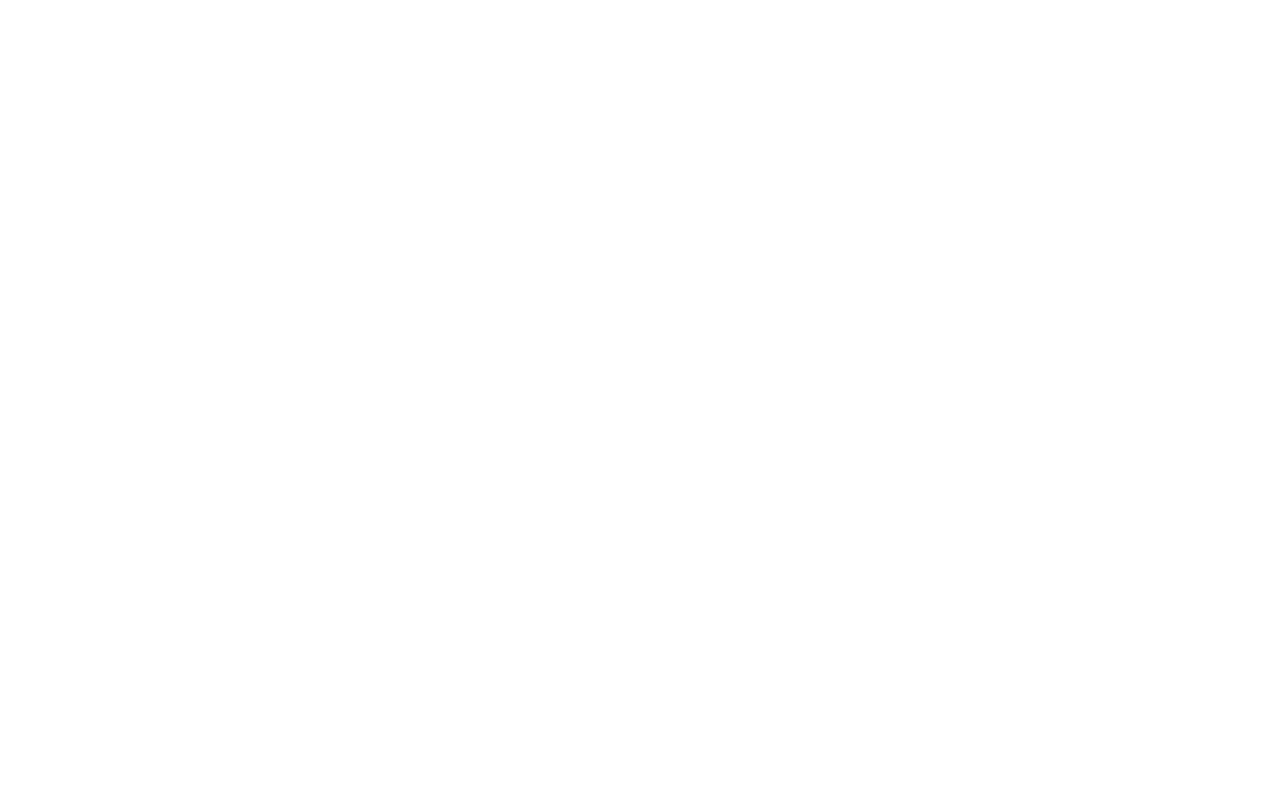
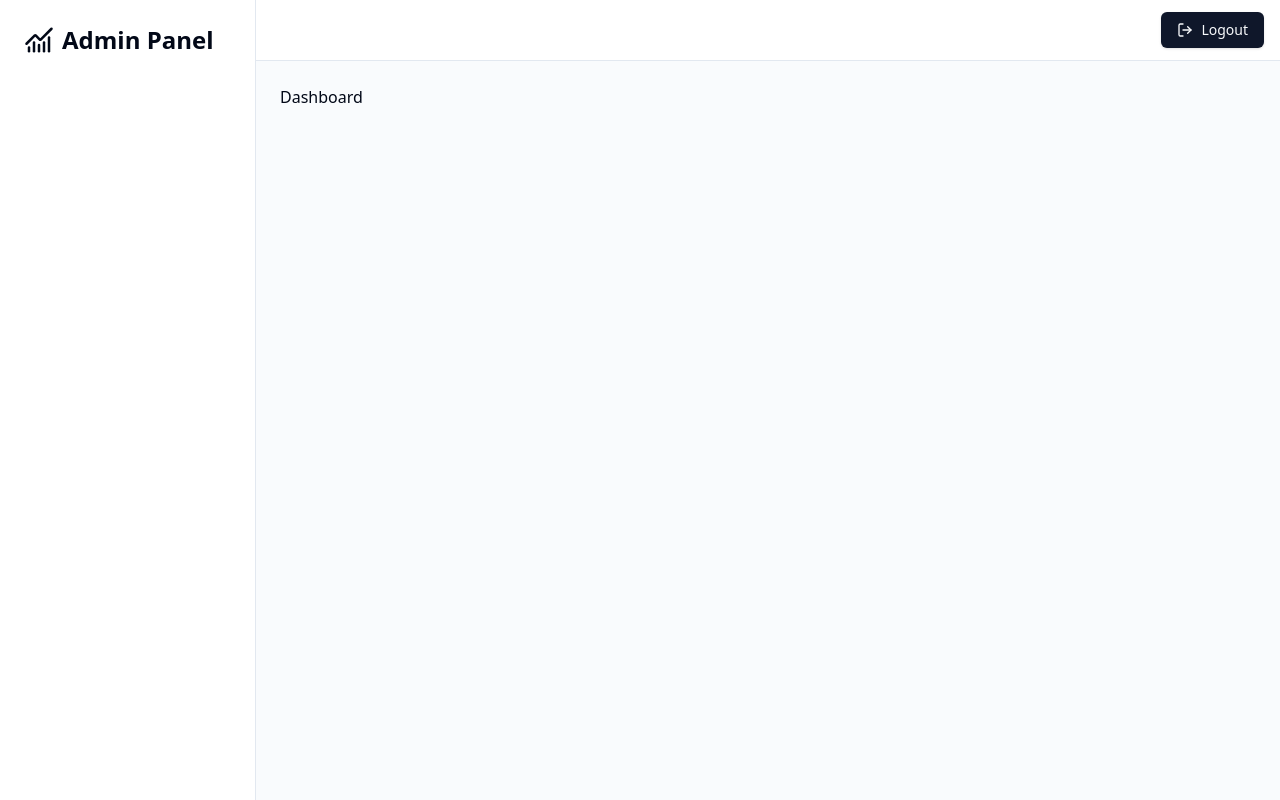
Before and after one commit to VoDinhNat/Final, a React (Vite) app in the folder client/: page /admin/dashboard in a window 1280 px wide. Before the commit this address had no page. Built offline with nearby package versions, Linux system fonts and the light colour scheme.

Commit message:
Add admin routes for dashboard, products, orders, and features

```diff
--- a/client/src/App.jsx
+++ b/client/src/App.jsx
@@ -2,6 +2,11 @@
 import AuthLayout from "./components/auth/layout";
 import Login from "./pages/auth/login";
 import Register from "./pages/auth/register";
+import AdminLayout from "./components/admin-view/layout";
+import AdminDashboard from "./pages/admin-view/dashboard";
+import AdminProducts from "./pages/admin-view/products";
+import AdminOrders from "./pages/admin-view/orders";
+import AdminFeatures from "./pages/admin-view/features";
 
 function App() {
 
@@ -12,6 +17,12 @@
           <Route path="login" element={<Login />} />
           <Route path="register" element={<Register />} />
         </Route>
+        <Route path="/admin" element={<AdminLayout />}>
+          <Route path="dashboard" element={<AdminDashboard />} />
+          <Route path="products" element={<AdminProducts />} />
+          <Route path="orders" element={<AdminOrders />} />
+          <Route path="features" element={<AdminFeatures />} />
+        </Route>
       </Routes>
 
     </div>
--- /dev/null
+++ b/client/src/components/admin-view/header.jsx
@@ -0,0 +1,23 @@
+import { AlignJustify, LogOut } from "lucide-react";
+import { Button } from "@/components/ui/button";
+
+function AdminHeader({ setOpen }) {
+  return (
+    <header className="flex items-center justify-between px-4 py-3 bg-background border-b">
+      <Button onClick={() => setOpen(true)} className="lg:hidden sm:block">
+        <AlignJustify />
+        <span className="sr-only">Toggle Menu</span>
+      </Button>
+      <div className="flex flex-1 justify-end">
+        <Button
+          className="inline-flex gap-2 items-center rounded-md px-4 py-2 text-sm font-medium shadow"
+        >
+          <LogOut />
+          Logout
+        </Button>
+      </div>
+    </header>
+  );
+}
+
+export default AdminHeader;
--- /dev/null
+++ b/client/src/components/admin-view/sidebar.jsx
@@ -0,0 +1,23 @@
+import { Fragment } from "react";
+import { ChartNoAxesCombined } from "lucide-react";
+import { useNavigate } from "react-router-dom";
+
+function AdminSideBar() {
+    const navigate = useNavigate();
+
+    return (
+      <Fragment>
+        <aside className="hidden w-64 flex-col border-r bg-background p-6 lg:flex">
+          <div
+            onClick={() => navigate("/admin/dashboard")}
+            className="flex cursor-pointer items-center gap-2"
+          >
+            <ChartNoAxesCombined size={30} />
+            <h1 className="text-2xl font-extrabold">Admin Panel</h1>
+          </div>
+        </aside>
+      </Fragment>
+    );
+  }
+
+  export default AdminSideBar;
--- /dev/null
+++ b/client/src/pages/admin-view/dashboard.jsx
@@ -0,0 +1,9 @@
+function AdminDashboard() {
+    return (
+        <div>
+            <h1>Dashboard</h1>
+        </div>
+    )
+}
+
+export default AdminDashboard;
--- /dev/null
+++ b/client/src/pages/admin-view/features.jsx
@@ -0,0 +1,9 @@
+function AdminFeatures() {
+    return (
+        <div>
+            <h1>Features</h1>
+        </div>
+    )
+}
+
+export default AdminFeatures;
--- /dev/null
+++ b/client/src/pages/admin-view/orders.jsx
@@ -0,0 +1,9 @@
+function AdminOrders() {
+    return (
+        <div>
+            <h1>Orders</h1>
+        </div>
+    )
+}
+
+export default AdminOrders;
--- /dev/null
+++ b/client/src/pages/admin-view/products.jsx
@@ -0,0 +1,9 @@
+function AdminProducts() {
+    return (
+        <div>
+            <h1>Product</h1>
+        </div>
+    )
+}
+
+export default AdminProducts;
```
